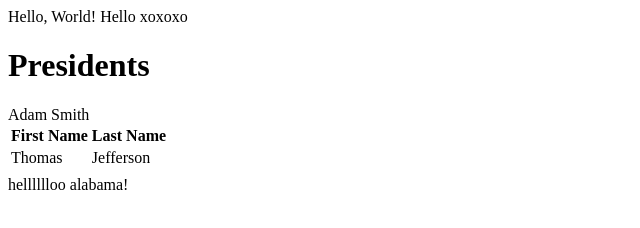
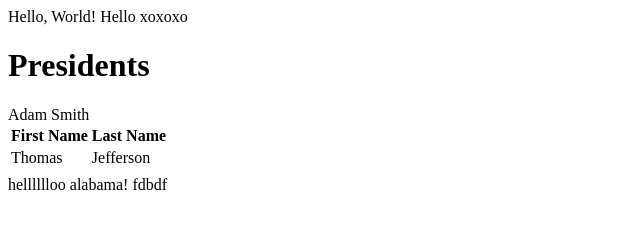
Before and after one commit to davidignatius/lecture0, a plain HTML site: page index.html in a window 1280 px wide. Shown: the full height of the page, 0-640 px from the left. Drawn offline with Linux system fonts and the light colour scheme.

```diff
--- a/index.html
+++ b/index.html
@@ -23,5 +23,6 @@
         </tr>
     </table>
     helllllloo alabama!
+    fdbdf
 </body>
 </html>
```
